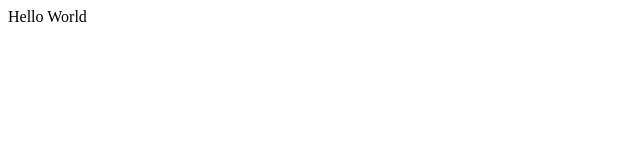
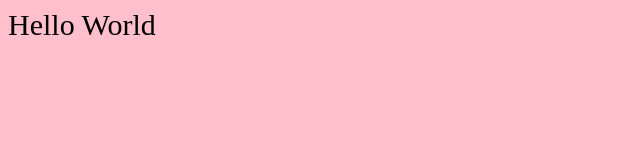
Before and after one commit to Yashparwal1/Yashparwal1.github.io, a plain HTML site: page index.html in a window 1280 px wide. Shown: the whole page, without its empty margins (0-640 px from the left). Drawn offline with Linux system fonts and the light colour scheme.

Commit message:
Update index.html

```diff
--- a/index.html
+++ b/index.html
@@ -1,6 +1,6 @@
 <html>
 <head><title>Test Document</title>
-<link href"style.css" rel="stylesheet">
+<link rel="stylesheet" href="style.css">
 </head>
 <body>Hello World</body>
 </html>
```
